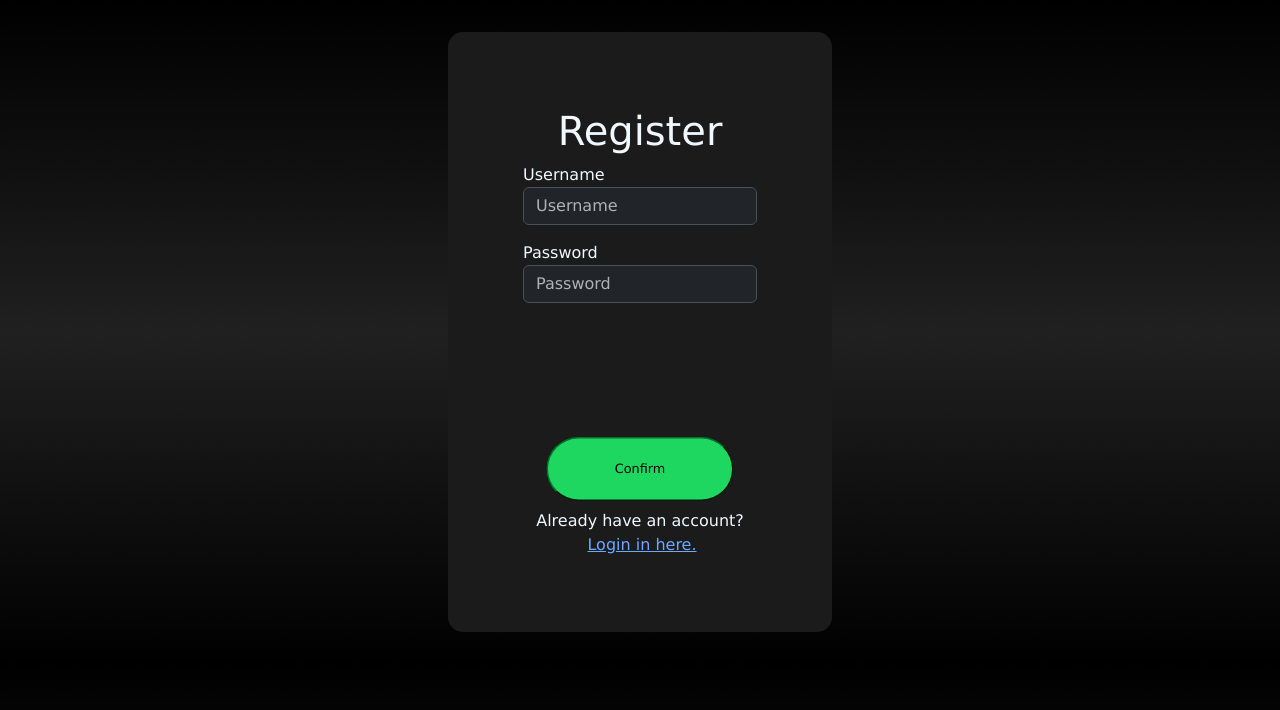
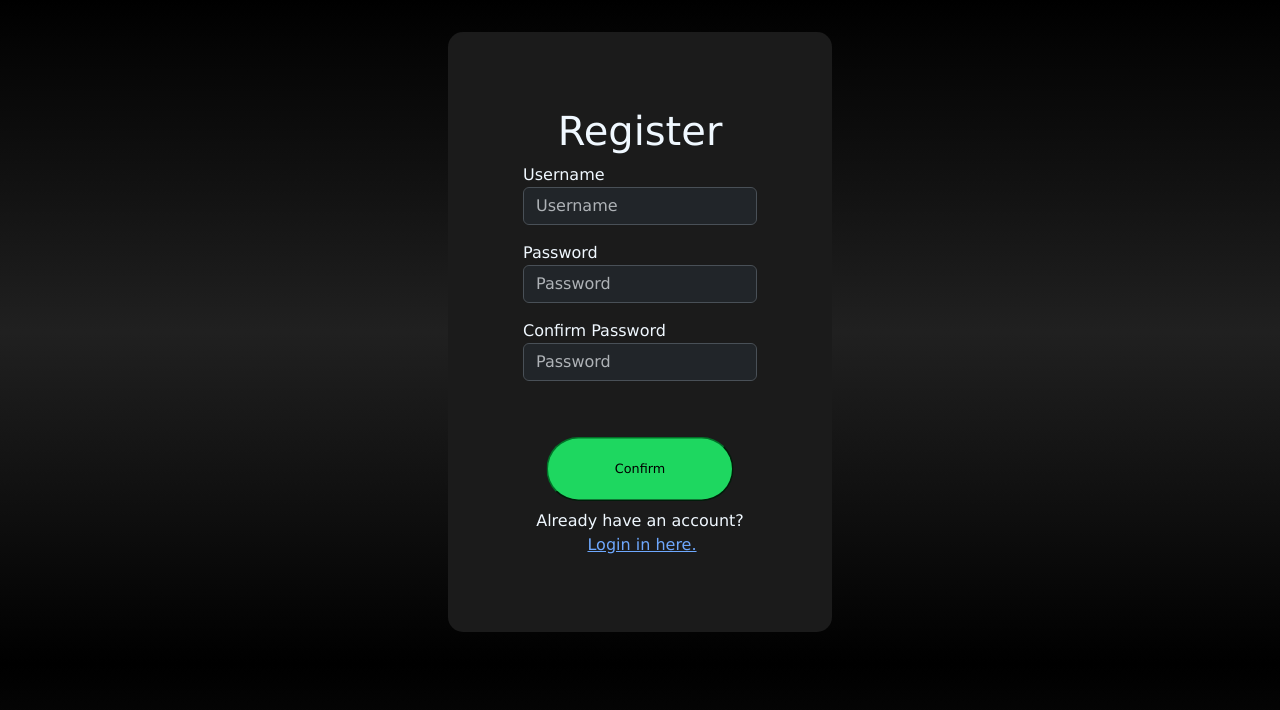
Before and after one commit to RevatureProject2MusicSharing/project2Frontend, a React (Vite) app: page /register in a window 1280 px wide. Shown: the top 710 px of the page. Built offline with nearby package versions, Linux system fonts and the light colour scheme.

Commit message:
moved background styling

```diff
--- a/src/App.css
+++ b/src/App.css
@@ -6,6 +6,15 @@
 }
 #unauthorizedHeader{
   color:white;
+}
+#indexBody{
+  background: linear-gradient(to bottom, #000000, #202020, #000000);
+  background-size: 600% 100%;
+  animation: gradient 16s linear infinite;
+  animation-direction: alternate;
+  height:100%;
+
+
 }
 
 /* .logo {
--- a/src/Components/Login/Login.css
+++ b/src/Components/Login/Login.css
@@ -40,15 +40,7 @@
     border-color:#017228;
     scale:.8
 }
-#indexBody{
-    background: linear-gradient(to bottom, #000000, #202020, #000000);
-    background-size: 600% 100%;
-    animation: gradient 16s linear infinite;
-    animation-direction: alternate;
-    height:100%;
 
-
-}
 
 button:hover{
     border-color:rgb(175, 236, 193);
--- a/src/Components/Login/Register/Register.tsx
+++ b/src/Components/Login/Register/Register.tsx
@@ -14,6 +14,8 @@ export const Register:React.FC = () => {
         username:"",
         password:""
     })
+
+
 
     //state variable to do conditional rendering on successful registration
     const[isRegistered, setIsRegistered] = useState(false);
@@ -73,6 +75,16 @@ export const Register:React.FC = () => {
                                 name="password"
                                 onChange={storeValues} />
                         </Form.Group>
+
+                        <Form.Group>
+                            <Form.Label className="LoginLabel mb-0">Confirm Password</Form.Label>
+                            <Form.Control className="mb-3"
+                                type="password"
+                                placeholder="Password"
+                                data-bs-theme="dark"
+                                name="password"
+                                onChange={storeValues} />
+                        </Form.Group>
                         </Form>
                         <Col >
                         {isInvalid ? (<><PiWarningCircleLight className = "warning" /><span className = "warning">Invalid credentials.</span></>):(<></>)}
```
